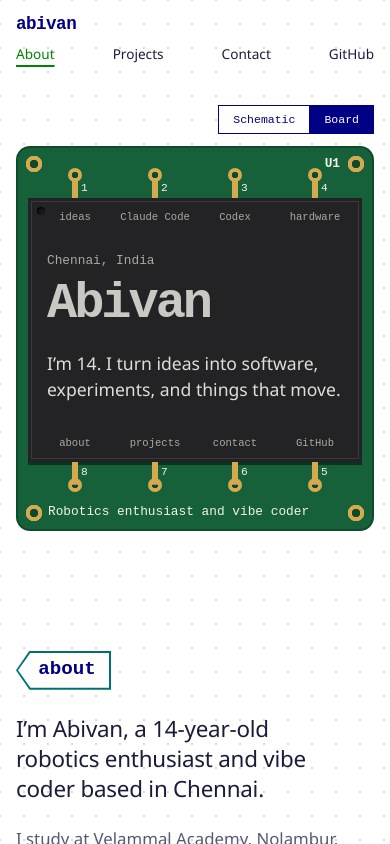
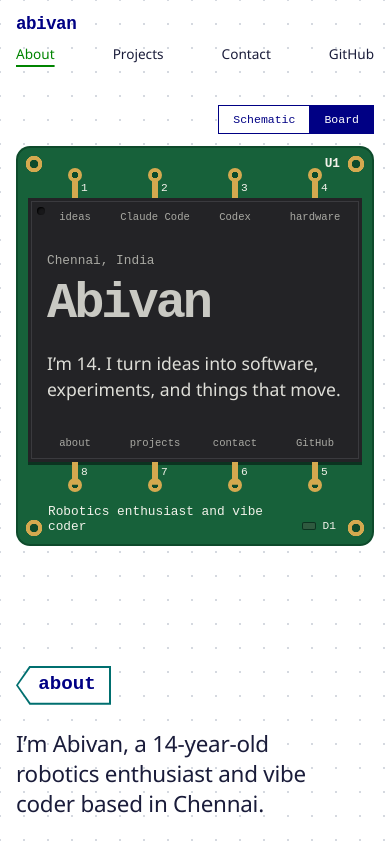
Before and after one commit to abivan100-stack/abivan-portfolio, a React (Vite) app: page / in a window 390 px wide. Both pictures are taken after a click on the button "Board". Shown: the top 844 px of the page. Built offline with nearby package versions, Linux system fonts and the light colour scheme; a web font is replaced by a local one.

Commit message:
Add a D1 status LED to the board view

```diff
--- a/src/App.css
+++ b/src/App.css
@@ -182,6 +182,19 @@
 .is-board .pins-in li::after,
 .is-board .pins-out .pin-name::before { opacity: 1; transform: scale(1); transition-delay: calc(var(--i) * 40ms + 120ms); }
 
+/* D1 status LED: blinks once on power-up, lights while an output pin is hovered or focused */
+.board-led { position: absolute; top: 9px; right: 44px; display: none; align-items: center; gap: 7px; color: var(--silk); font-family: var(--mono); font-size: .7rem; }
+.is-board .board-led { display: flex; }
+.led { width: 14px; height: 8px; border-radius: 2px; background: #2f5a3f; box-shadow: inset 0 0 0 1px #0b3320; transition: background-color 180ms ease, box-shadow 180ms ease; }
+.is-board .led { animation: led-power 900ms ease-out 250ms backwards; }
+.chip:has(.pins-out .pin-name:hover) .led,
+.chip:has(.pins-out .pin-name:focus-visible) .led { background: #8dffb0; box-shadow: inset 0 0 0 1px #0b3320, 0 0 10px #5dff92, 0 0 3px #5dff92; }
+@keyframes led-power {
+  0%, 100% { background: #2f5a3f; box-shadow: inset 0 0 0 1px #0b3320; }
+  15%, 45% { background: #8dffb0; box-shadow: inset 0 0 0 1px #0b3320, 0 0 10px #5dff92; }
+  30% { background: #2f5a3f; box-shadow: inset 0 0 0 1px #0b3320; }
+}
+
 /* Section shell and global net labels */
 .section { scroll-margin-top: 16px; padding-block: clamp(56px, 7vw, 100px); }
 .about,
@@ -318,7 +331,8 @@
   .pins-out .pin-name::before { top: calc(100% + var(--edge) + var(--stub) - 14px); }
   .is-board .chip { padding-inline: 12px; padding-bottom: 12px; }
   .is-board .chip-ref { right: 34px; }
-  .is-board .chip-value { padding-inline: 20px; }
+  .is-board .chip-value { padding-inline: 20px 84px; }
+  .board-led { top: auto; bottom: 14px; right: 38px; }
   .view-switch { margin-bottom: 12px; }
   .chip-body::before { top: 6px; left: 6px; width: 8px; height: 8px; }
   .chip-core { padding: 20px 16px 24px; }
--- a/src/App.tsx
+++ b/src/App.tsx
@@ -166,6 +166,7 @@ function App() {
                 </ul>
               </div>
               <span className="chip-value">Robotics enthusiast and vibe coder</span>
+              <span className="board-led" aria-hidden="true"><span className="led" />D1</span>
             </div>
           </section>
 
```
